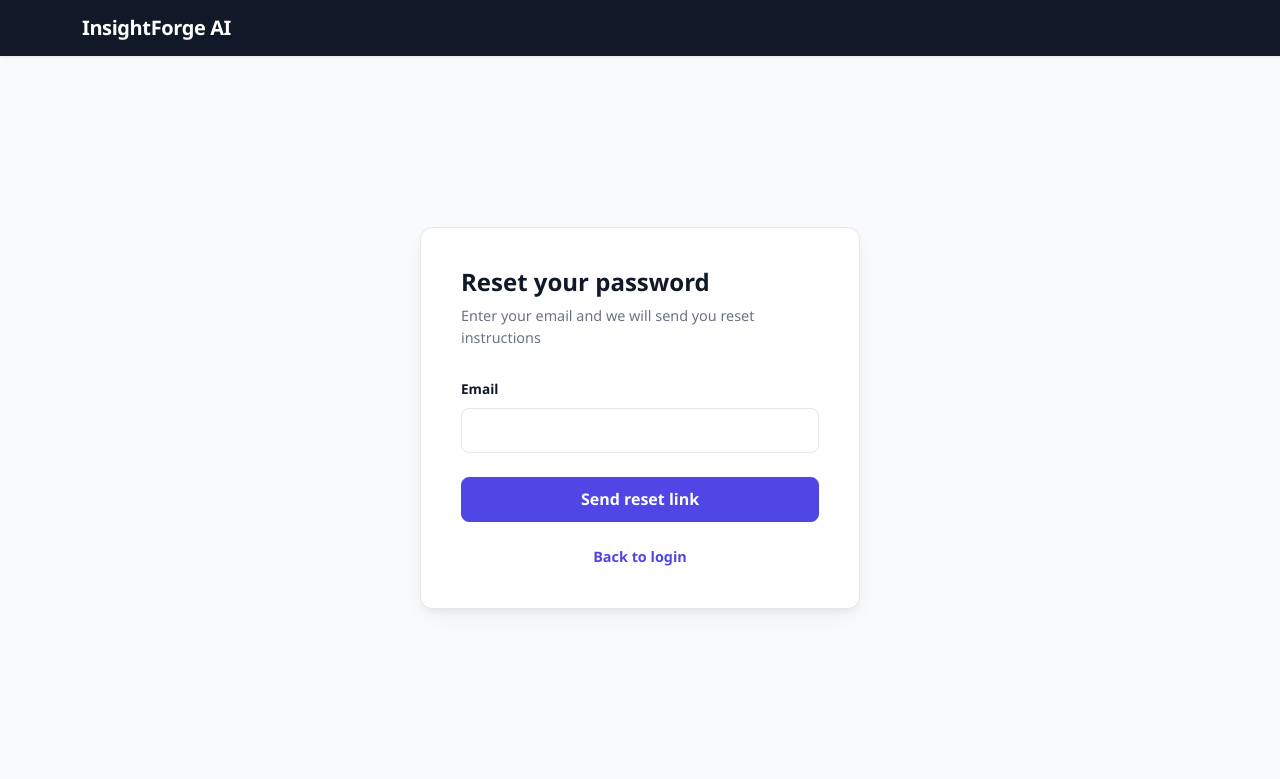
After one commit to prabingupta/InsightForgeAI, a Django app: page /accounts/password-reset/ in a window 1280 px wide. The commit adds this page. Shown: the top 779 px of the page. Run offline with Django 4.2, Linux system fonts and the light colour scheme; some libraries are stand-ins or nearby versions.

Commit message:
feat: implement password reset flow with styled templates

```diff
--- a/apps/accounts/forms.py
+++ b/apps/accounts/forms.py
@@ -1,5 +1,9 @@
 from django import forms
-from django.contrib.auth.forms import UserCreationForm
+from django.contrib.auth.forms import (
+    PasswordResetForm,
+    SetPasswordForm,
+    UserCreationForm,
+)
 
 from apps.accounts.models import User
 
@@ -23,3 +27,17 @@ class RegistrationForm(UserCreationForm):
         if commit:
             user.save()
         return user
+
+
+class StyledPasswordResetForm(PasswordResetForm):
+    def __init__(self, *args, **kwargs):
+        super().__init__(*args, **kwargs)
+        for field in self.fields.values():
+            field.widget.attrs.update({'class': 'form-control'})
+
+
+class StyledSetPasswordForm(SetPasswordForm):
+    def __init__(self, *args, **kwargs):
+        super().__init__(*args, **kwargs)
+        for field in self.fields.values():
+            field.widget.attrs.update({'class': 'form-control'})
--- a/apps/accounts/urls.py
+++ b/apps/accounts/urls.py
@@ -1,6 +1,8 @@
-from django.urls import path
+from django.contrib.auth import views as auth_views
+from django.urls import path, reverse_lazy
 
 from apps.accounts import views
+from apps.accounts.forms import StyledPasswordResetForm, StyledSetPasswordForm
 
 app_name = 'accounts'
 
@@ -8,4 +10,38 @@ urlpatterns = [
     path('register/', views.RegisterView.as_view(), name='register'),
     path('login/', views.CustomLoginView.as_view(), name='login'),
     path('logout/', views.CustomLogoutView.as_view(), name='logout'),
+    path(
+        'password-reset/',
+        auth_views.PasswordResetView.as_view(
+            form_class=StyledPasswordResetForm,
+            template_name='accounts/password_reset.html',
+            email_template_name='accounts/password_reset_email.html',
+            subject_template_name='accounts/password_reset_subject.txt',
+            success_url=reverse_lazy('accounts:password_reset_done'),
+        ),
+        name='password_reset',
+    ),
+    path(
+        'password-reset/done/',
+        auth_views.PasswordResetDoneView.as_view(
+            template_name='accounts/password_reset_done.html'
+        ),
+        name='password_reset_done',
+    ),
+    path(
+        'reset/<uidb64>/<token>/',
+        auth_views.PasswordResetConfirmView.as_view(
+            template_name='accounts/password_reset_confirm.html',
+            form_class=StyledSetPasswordForm,
+            success_url=reverse_lazy('accounts:password_reset_complete'),
+        ),
+        name='password_reset_confirm',
+    ),
+    path(
+        'reset/done/',
+        auth_views.PasswordResetCompleteView.as_view(
+            template_name='accounts/password_reset_complete.html'
+        ),
+        name='password_reset_complete',
+    ),
 ]
--- /dev/null
+++ b/templates/accounts/password_reset.html
@@ -0,0 +1,26 @@
+{% extends "base.html" %}
+{% block title %}Reset Password | InsightForge AI{% endblock %}
+{% block content %}
+<div class="auth-wrapper">
+    <div class="auth-card">
+        <h2>Reset your password</h2>
+        <p class="auth-subtitle">Enter your email and we will send you reset instructions</p>
+        <form method="post" novalidate>
+            {% csrf_token %}
+            {% for field in form %}
+                <div class="mb-3">
+                    <label for="{{ field.id_for_label }}" class="form-label">{{ field.label }}</label>
+                    {{ field }}
+                    {% for error in field.errors %}
+                        <div class="text-danger small mt-1">{{ error }}</div>
+                    {% endfor %}
+                </div>
+            {% endfor %}
+            <button type="submit" class="btn btn-primary mt-2">Send reset link</button>
+        </form>
+        <div class="auth-footer">
+            <a href="{% url 'accounts:login' %}">Back to login</a>
+        </div>
+    </div>
+</div>
+{% endblock %}
--- /dev/null
+++ b/templates/accounts/password_reset_subject.txt
@@ -0,0 +1 @@
+Reset your InsightForge AI password
--- a/templates/base.html
+++ b/templates/base.html
@@ -10,8 +10,14 @@
 </head>
 <body>
     <nav class="navbar navbar-expand-lg navbar-dark">
-        <div class="container">
-            <a class="navbar-brand" href="/">InsightForge AI</a>
+        <div class="container d-flex justify-content-between align-items-center">
+            <a class="navbar-brand mb-0" href="/">InsightForge AI</a>
+            {% if user.is_authenticated %}
+                <form method="post" action="{% url 'accounts:logout' %}" class="mb-0">
+                    {% csrf_token %}
+                    <button type="submit" class="btn btn-outline-light btn-sm">Log out</button>
+                </form>
+            {% endif %}
         </div>
     </nav>
 
```
Also changed, not shown: config/settings.py (+8 -0 lines), templates/accounts/password_reset_complete.html (added, +11 -0 lines), templates/accounts/password_reset_confirm.html (added, +36 -0 lines), templates/accounts/password_reset_done.html (added, +15 -0 lines), templates/accounts/password_reset_email.html (added, +13 -0 lines).
